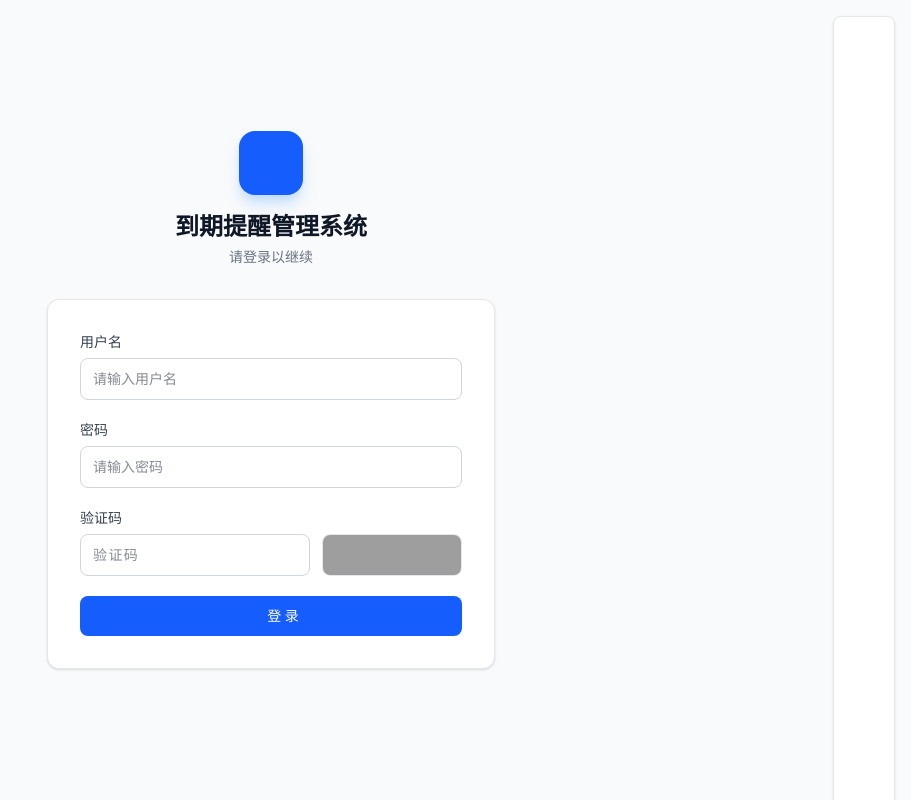
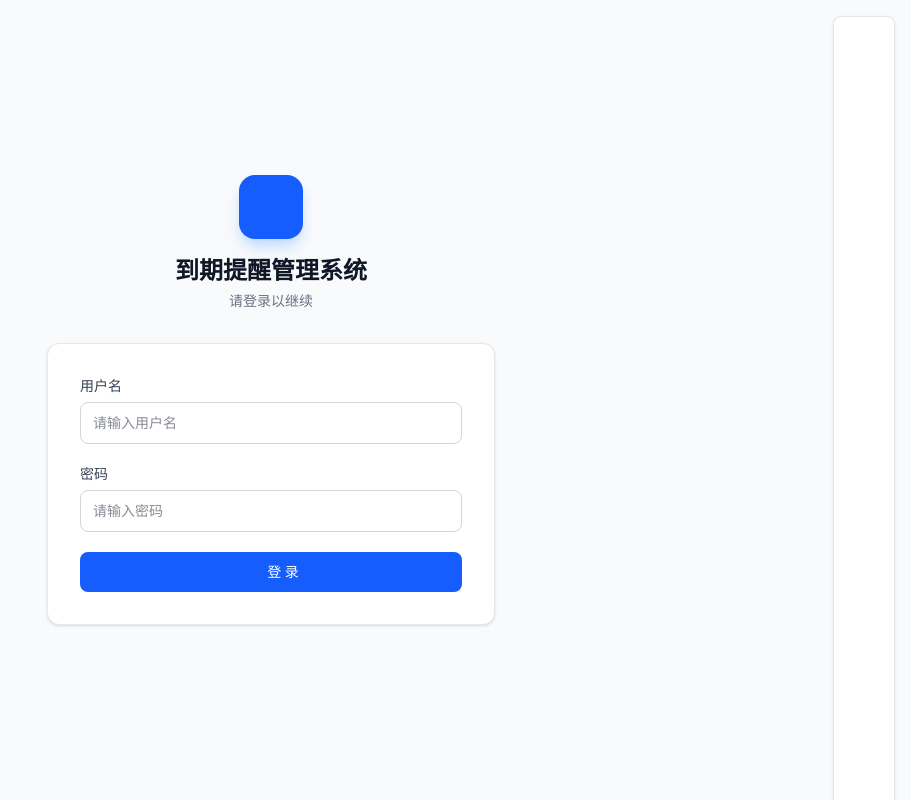
Before and after one commit to gosbyte/monitor, a Flask app: page /login in a window 1280 px wide. Shown: the whole page, without its empty margins (369-1280 px from the left). Run offline with Flask 3, Linux system fonts and the light colour scheme; some libraries are stand-ins or nearby versions; grey boxes are pictures that could not be loaded.

Commit message:
Remove captcha from login page (disabled per user preference)

```diff
--- a/templates/login_standalone.html
+++ b/templates/login_standalone.html
@@ -56,14 +56,6 @@
           </div>
 
           <div>
-            <label class="block text-sm font-medium text-gray-700 dark:text-gray-300 mb-1.5">验证码</label>
-            <div class="flex gap-2 sm:gap-3 items-center">
-              <input type="text" name="captcha" required placeholder="验证码" maxlength="4"
-                class="flex-1 min-w-0 px-3 py-2.5 border border-gray-300 dark:border-gray-600 bg-white dark:bg-gray-700 rounded-lg focus:ring-2 focus:ring-blue-500 focus:border-blue-500 outline-none text-sm uppercase tracking-widest text-gray-900 dark:text-gray-100">
-              <img src="/captcha" onclick="this.src='/captcha?'+Math.random()"
-                class="h-[42px] w-[140px] rounded-lg border border-gray-200 dark:border-gray-600 cursor-pointer hover:border-blue-300 transition-colors flex-shrink-0"
-                title="点击刷新验证码" alt="验证码">
-            </div>
           </div>
 
           <button type="submit" class="w-full py-2.5 bg-blue-600 text-white rounded-lg hover:bg-blue-700 transition-colors font-medium text-sm flex items-center justify-center gap-2">
```
